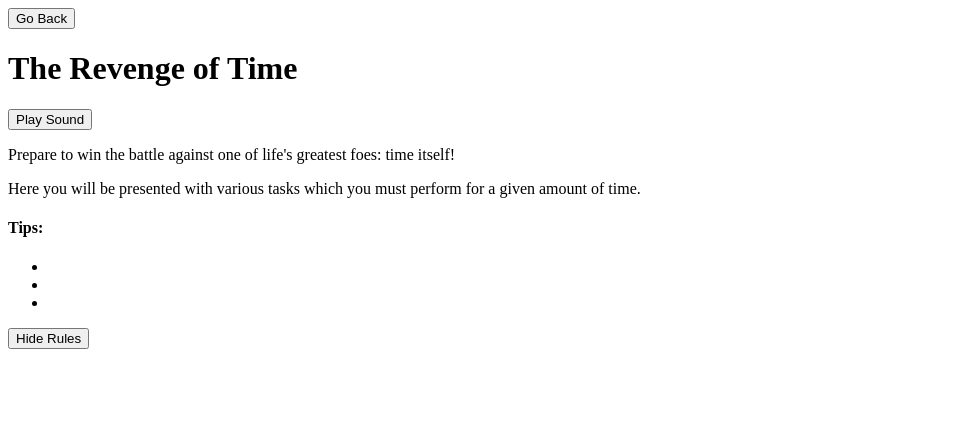
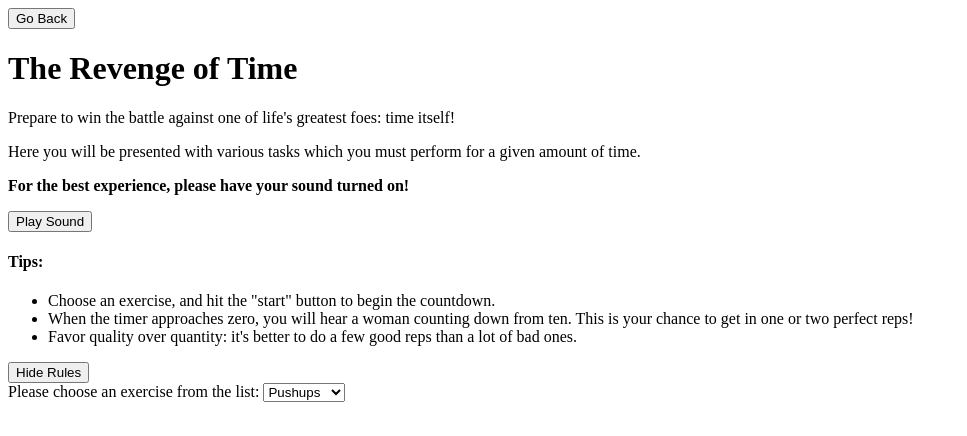
Before and after one commit to ChicoState/MuscleQuest, an Angular app in the folder muscle-quest-app/: page /sloane-lvl-one in a window 1280 px wide. Shown: the top 436 px of the page, without its empty margins (0-967 px from the left). Built offline with nearby package versions, Linux system fonts and the light colour scheme; a web font is replaced by a local one.

Commit message:
Continue implementing basic instruction elements

```diff
--- a/muscle-quest-app/src/app/sloane-lvl-one/sloane-lvl-one.component.html
+++ b/muscle-quest-app/src/app/sloane-lvl-one/sloane-lvl-one.component.html
@@ -14,12 +14,7 @@
     <button type="button" (click)="goBack()">Go Back</button>
     <h1>{{ title }}</h1>
 
-    <button (click)="playSound()">Play Sound</button>
-    <audio #myAudio>
-      <source src="../../assets/sounds/countdown1.wav" type="audio/mpeg" />
-    </audio>
-
-    <div class="instructions" *ngIf="showRules; else elseBlock">
+    <div class="intro-container">
       <p>
         Prepare to win the battle against one of life's greatest foes: time
         itself!
@@ -28,11 +23,32 @@
         Here you will be presented with various tasks which you must perform for
         a given amount of time.
       </p>
+      <p>
+        <strong
+          >For the best experience, please have your sound turned on!
+        </strong>
+      </p>
+    </div>
+
+    <button (click)="playSound()">Play Sound</button>
+    <audio #myAudio>
+      <source src="../../assets/sounds/countdown1.wav" type="audio/mpeg" />
+    </audio>
+
+    <div class="instructions" *ngIf="showRules; else elseBlock">
       <h4>Tips:</h4>
       <ul>
-        <li></li>
-        <li></li>
-        <li></li>
+        <li>
+          Choose an exercise, and hit the "start" button to begin the countdown.
+        </li>
+        <li>
+          When the timer approaches zero, you will hear a woman counting down
+          from ten. This is your chance to get in one or two perfect reps!
+        </li>
+        <li>
+          Favor quality over quantity: it's better to do a few good reps than a
+          lot of bad ones.
+        </li>
       </ul>
 
       <button (click)="toggleRules()">Hide Rules</button>
@@ -40,5 +56,12 @@
     <ng-template #elseBlock>
       <button (click)="toggleRules()">Show Rules</button>
     </ng-template>
+
+    <label for="workout-options">
+      Please choose an exercise from the list:
+    </label>
+    <select name="workout-options" id="workout-options">
+      <option *ngFor="let option of options">{{ option }}</option>
+    </select>
   </body>
 </html>
--- a/muscle-quest-app/src/app/sloane-lvl-one/sloane-lvl-one.component.ts
+++ b/muscle-quest-app/src/app/sloane-lvl-one/sloane-lvl-one.component.ts
@@ -13,6 +13,7 @@ export class SloaneLvlOneComponent {
 
   title = 'The Revenge of Time';
   showRules = true;
+  options = ['Pushups', 'Situps', 'Jumprope', 'Burpees'];
 
   toggleRules() {
     this.showRules ? (this.showRules = false) : (this.showRules = true);
```
